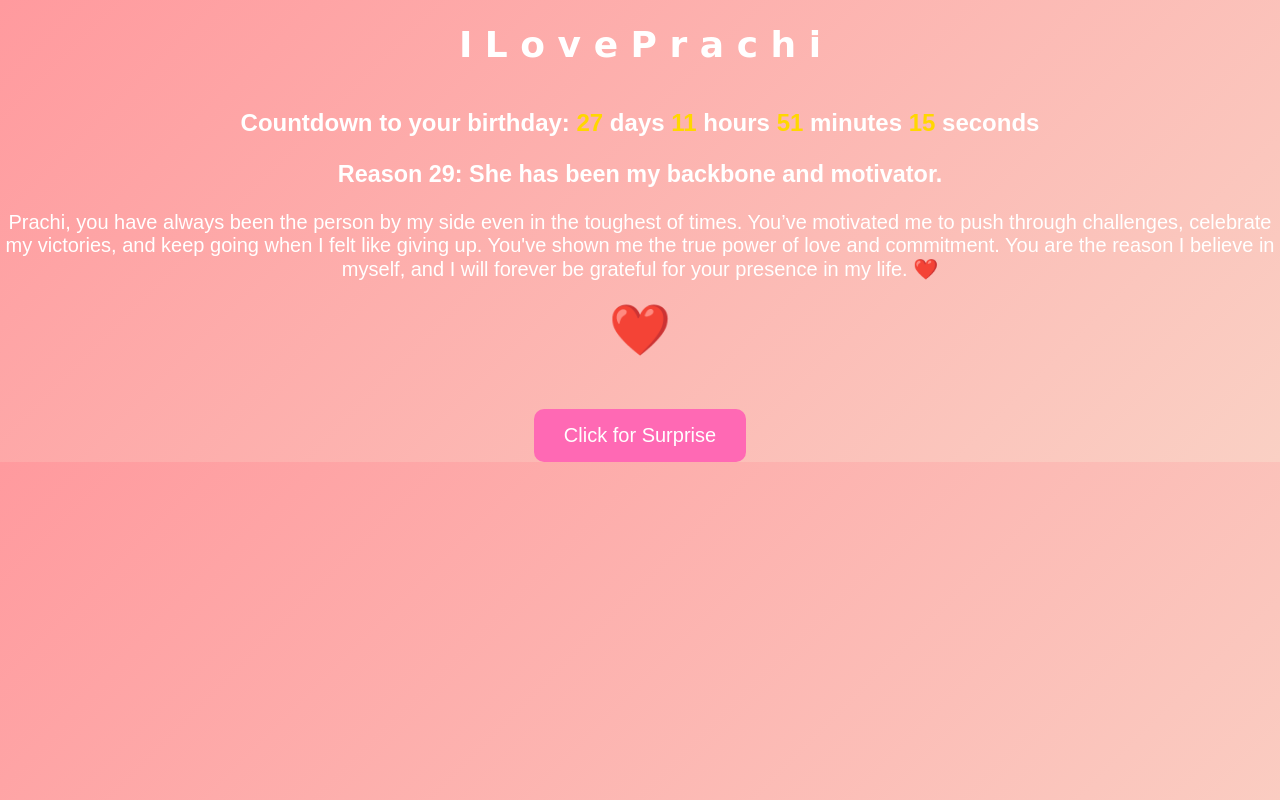
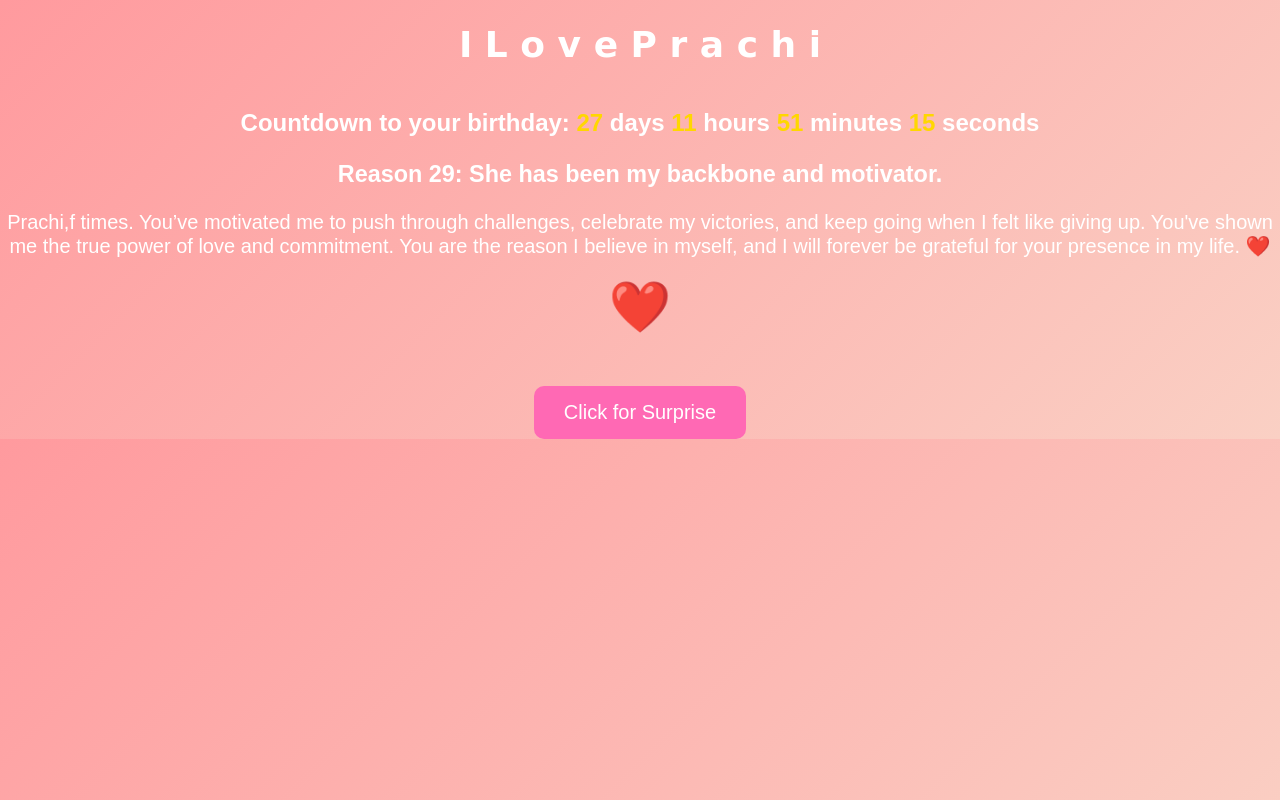
Before and after one commit to Shubham21-maker/HappyBirthdayPearl, a plain HTML site: page index.html in a window 1280 px wide. Drawn offline with Linux system fonts and the light colour scheme.

Commit message:
Update index.html

```diff
--- a/index.html
+++ b/index.html
@@ -36,7 +36,7 @@
             <!-- Reason 29 will be added manually here -->
             <div class="reason">
                 <h3>Reason 29: She has been my backbone and motivator.</h3>
-                <p>Prachi, you have always been the person by my side even in the toughest of times. You’ve motivated me to push through challenges, celebrate my victories, and keep going when I felt like giving up. You've shown me the true power of love and commitment. You are the reason I believe in myself, and I will forever be grateful for your presence in my life. ❤️</p>
+                <p>Prachi,f times. You’ve motivated me to push through challenges, celebrate my victories, and keep going when I felt like giving up. You've shown me the true power of love and commitment. You are the reason I believe in myself, and I will forever be grateful for your presence in my life. ❤️</p>
             </div>
         </div>
 
```
